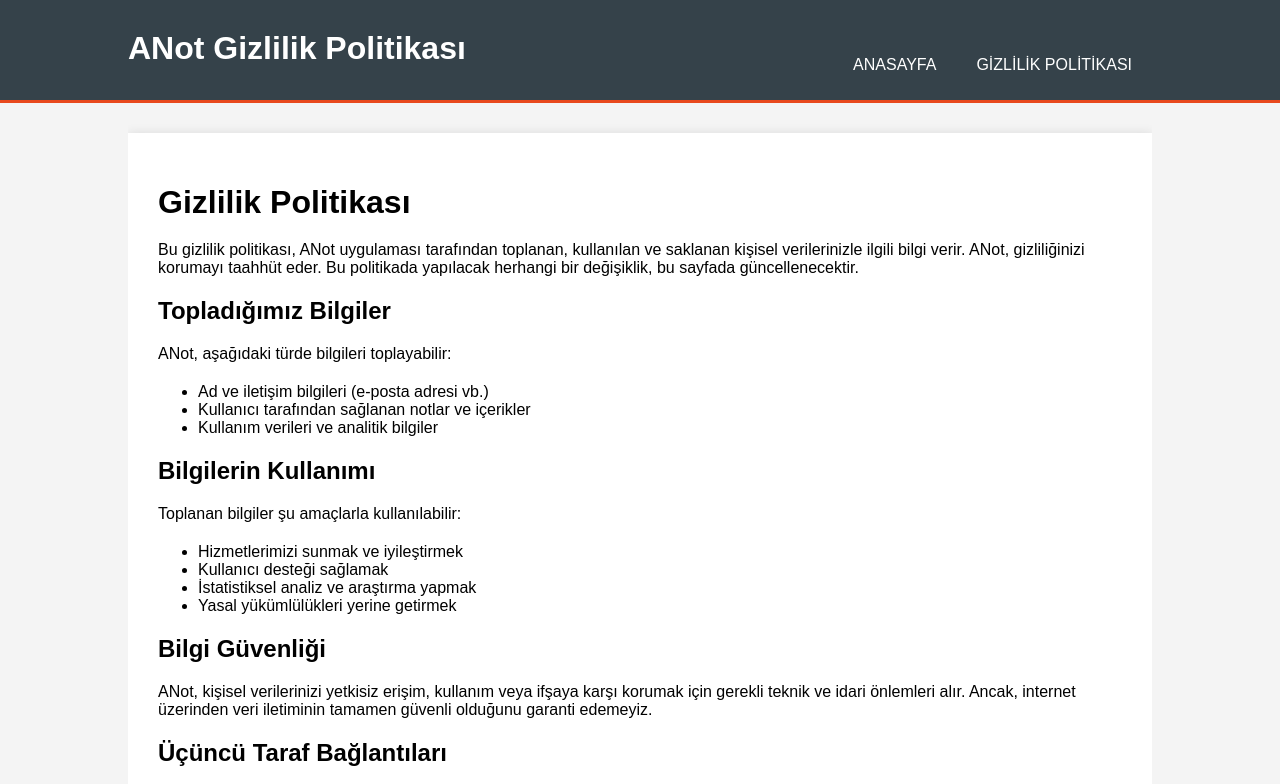
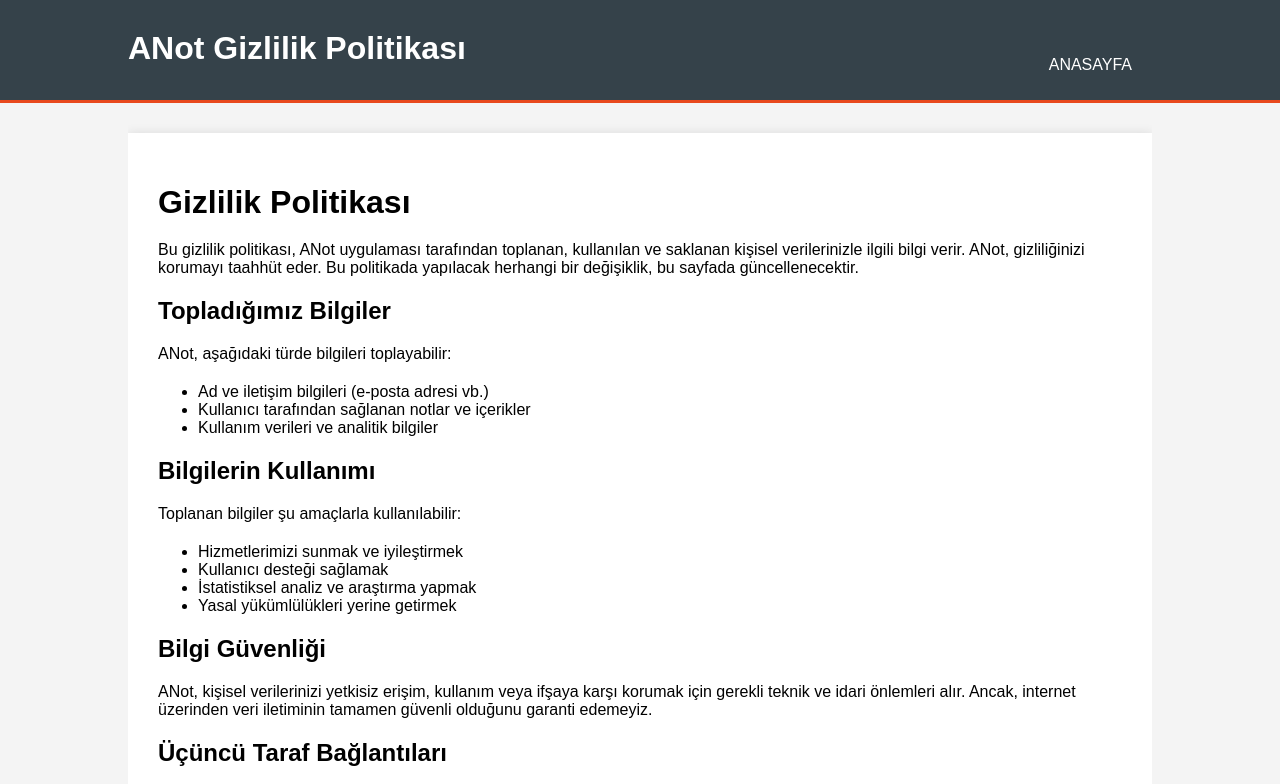
Before and after one commit to Loewenking/ANot-Privacy-Policy, a plain HTML site: page index.html in a window 1280 px wide. Shown: the top 784 px of the page. Drawn offline with Linux system fonts and the light colour scheme.

Commit message:
Update index.html

```diff
--- a/index.html
+++ b/index.html
@@ -68,7 +68,7 @@
             <nav>
                 <ul>
                     <li><a href="index.html">Anasayfa</a></li>
-                    <li><a href="index.html">Gizlilik Politikası</a></li>
+
 
                 </ul>
             </nav>
```
